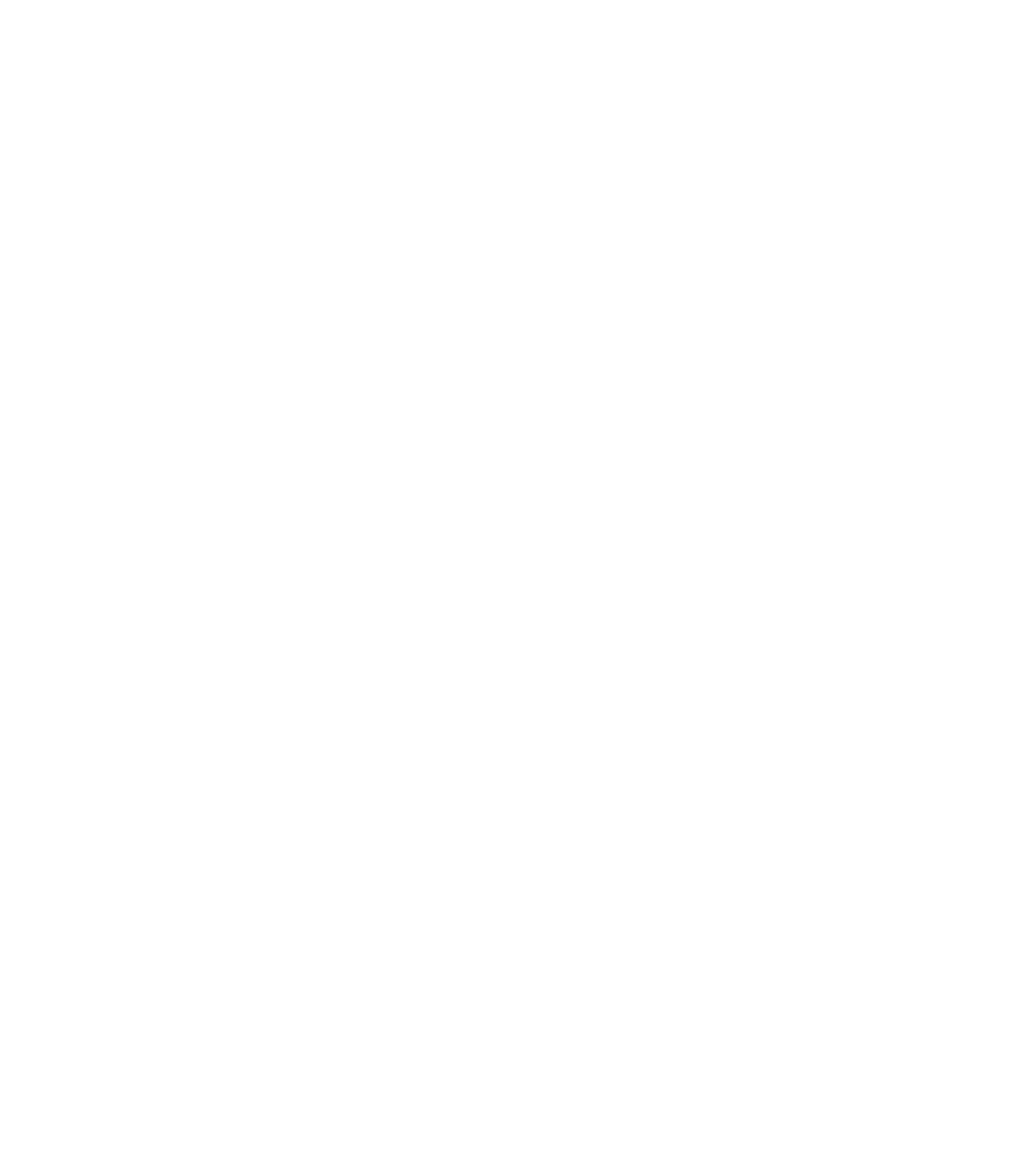
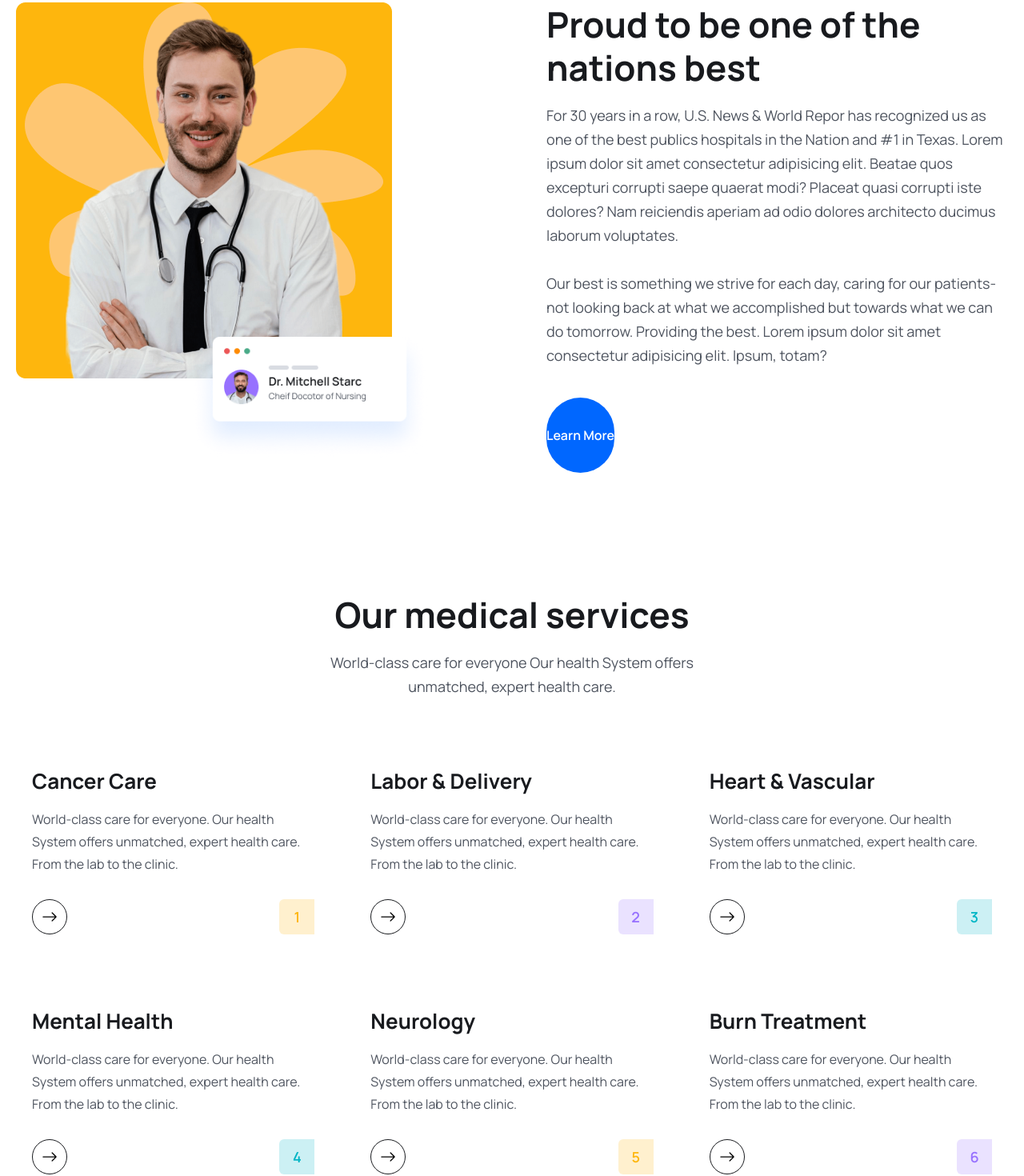
Before and after one commit to sanieni6/MERN-Doctor-apoinment-web, a React (Vite) app: page / in a window 1280 px wide. Shown: the part 1700-3170 px from the top of the page at 80% size. Before the commit the page ends 1652 px from the top, so only its background shows below. Built offline with nearby package versions, Linux system fonts and the light colour scheme.

Commit message:
Create services section at home}

```diff
--- /dev/null
+++ b/src/components/About/About.jsx
@@ -0,0 +1,48 @@
+import aboutImg from "../../assets/images/about.png";
+import { Link } from "react-router-dom";
+import aboutCardImg from "../../assets/images/about-card.png";
+
+function About() {
+  return (
+    <section>
+      <div className="container">
+        <div className="flex justify-between gap-[50px] lg:gap-[130px] xl:gap-0 flex-col lg:flex-row">
+          {/* About image */}
+          <div className="relative w-3/4 lg:w-1/2 xl:w-[770px] z-10 order-2 lg:order-1">
+            <img src={aboutImg} alt="" />
+            <div
+              className="absolute z-20 bottom-4 w-[200px] md:w-[300px] right-[-30%] md:right-[-7%]
+        lg:right-[22%]"
+            >
+              <img src={aboutCardImg} alt="" />
+            </div>
+          </div>
+          {/* About content */}
+
+          <div className="w-full lg:w-1/2 xl:w-[670px] order-1 lg:order-2">
+            <h2 className="heading">Proud to be one of the nations best</h2>
+            <p className="text__para">
+                For 30 years in a row, U.S. News & World Repor has recognized us as one of
+                the best publics hospitals in the Nation and #1 in Texas. Lorem ipsum dolor sit amet consectetur adipisicing elit.
+                Beatae quos excepturi corrupti saepe quaerat modi? Placeat quasi corrupti iste dolores?
+                Nam reiciendis aperiam ad odio dolores architecto ducimus laborum voluptates.
+            </p>
+
+            <p className="text__para mt-[30px]">
+                Our best is something we strive for each day, caring for our
+                patients-not looking back at what we accomplished but towards what
+                we can do tomorrow. Providing the best. Lorem ipsum dolor sit amet consectetur adipisicing elit. Ipsum, totam?
+            </p>
+
+            <Link to="/">
+            <button className="btn">Learn More</button>
+            </Link>
+
+          </div>
+        </div>
+      </div>
+    </section>
+  );
+}
+
+export default About;
--- /dev/null
+++ b/src/components/Services/ServiceCard.jsx
@@ -0,0 +1,37 @@
+import React from "react";
+import { Link } from "react-router-dom";
+import { BsArrowRight } from "react-icons/bs";
+
+const ServiceCard = ({ item, index } ) => {
+  const { name, desc, bgColor, textColor } = item;
+  return (
+    <div className="py-[30px] px-3 lg:px-5">
+      <h2 className="text-[26px] leading-9 text-headingColor font-[700]">
+        {name}
+      </h2>
+      <p className="text-[16px] leading-7 font-[400] text-textColor mt-4">
+        {desc}
+      </p>
+
+    <div className="flex items-center justify-between mt-[30px]">
+        <Link to="/doctors"
+        className="w-[44px] h-[44px] rounded-full border border-solid border-[#181a1e]
+        flex items-center justify-center group hover:bg-primaryColor hover:border-none">
+            <BsArrowRight className="group-hover:text-white w-6 h-5" />
+        </Link>
+        <span
+        className="w-[44px] h-[44px] flex items-center justify-center text-[18px] leading-[30px] font-[600]"
+        style={{ background: `${bgColor}`,
+        color: `${textColor}`,
+        borderRadius: "6px 0 0 6px",
+    }}
+        >
+            {index + 1}
+        </span>
+    </div>
+
+    </div>
+  );
+};
+
+export default ServiceCard;
--- /dev/null
+++ b/src/components/Services/ServiceList.jsx
@@ -0,0 +1,14 @@
+import { services } from "./../../assets/data/services";
+import ServiceCard from "./ServiceCard";
+
+const ServiceList = () => {
+  return (
+    <div className="grid grid-cols-1 md:grid-cols-2 lg:grid-cols-3 gap-5 lg:gap-[30px] mt-[30px] lg:mt-[55px]">
+      {services.map((service, index) => {
+        return <ServiceCard item={service} index={index} key={index} />;
+      })}
+    </div>
+  );
+};
+
+export default ServiceList;
--- a/src/pages/Home.jsx
+++ b/src/pages/Home.jsx
@@ -8,6 +8,8 @@
 import icon03 from '../assets/images/icon03.png';
 import { Link } from "react-router-dom";
 import { BsArrowRight } from "react-icons/bs";
+import About from "../components/About/About";
+import ServiceList from "../components/Services/ServiceList";
 
 const Home = () => {
 
@@ -138,6 +140,23 @@
         </div>
       </div>
     </section>
+
+    <About />
+
+    {/* services section */}
+
+    <section>
+      <div className="container">
+        <div className="xl:w-[470px] mx-auto">
+        <h2 className="heading text-center">Our medical services</h2>
+        <p className="text__para text-center">
+          World-class care for everyone Our health System offers unmatched, expert health care.
+        </p>
+        </div>
+        <ServiceList />
+      </div>
+    </section>
+
     </>
 
     </>
```
